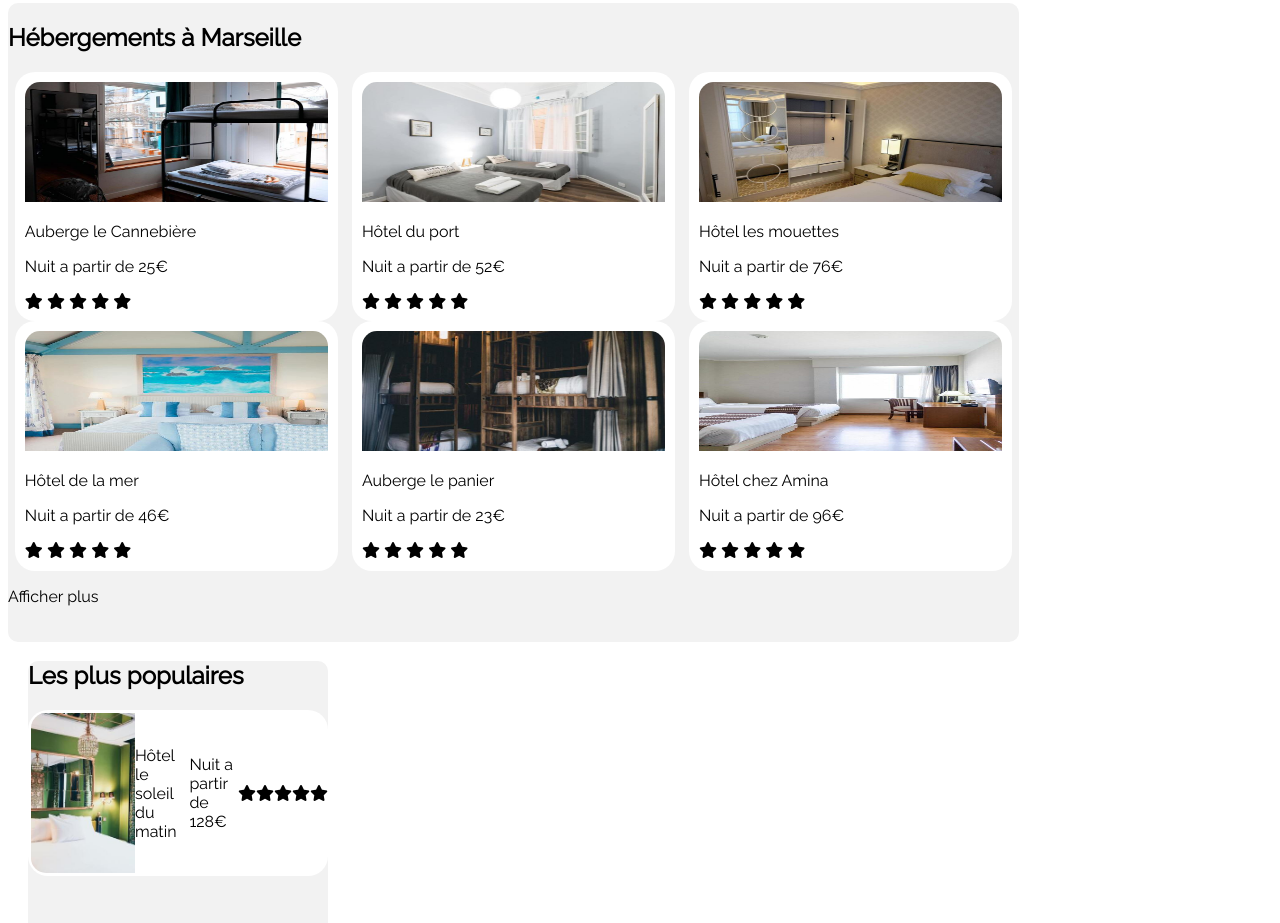
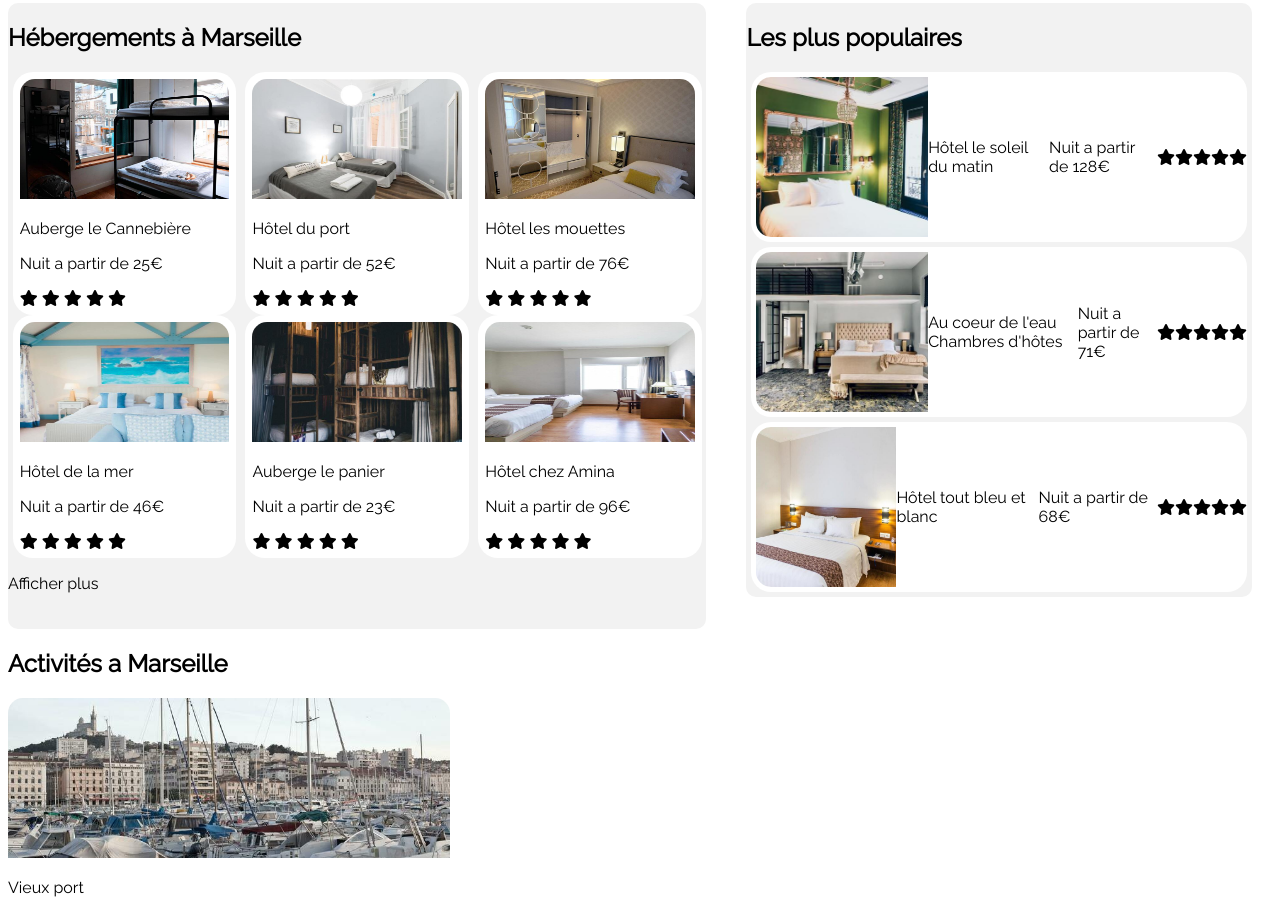
Before and after one commit to O2reee/cpm2-2022-s1-booki-hyvoz-audrey, a plain HTML site: page index.html in a window 1280 px wide. Shown: the part 337-1260 px from the top of the page. Drawn offline with Linux system fonts and the light colour scheme.

Commit message:
positionement bloc populaire

```diff
--- a/index.html
+++ b/index.html
@@ -94,10 +94,12 @@
 
    <p>Plus de 500 logements sont disponibles dans cette ville</p>
 
-
+   <div class="lignehebergementetpopulaire">
      <section id="hebergements" class="bloc1">
 
       <h2>Hébergements à Marseille</h2>
+
+
 
       <div class="hebergementsligne1">
 
@@ -177,6 +179,7 @@
  <section id="populaires" class=bloc2>
 
   <h2>Les plus populaires</h2>
+
   <div class="populairebloc">
    <img src="images/hebergements/4_small/emile-guillemot-Bj_rcSC5XfE-unsplash.jpg" class="card_img2">
    <p>Hôtel le soleil du matin</p>
@@ -187,32 +190,41 @@
    <i class="fa-sharp fa-solid fa-star"></i>
    <i class="fa-sharp fa-solid fa-star"></i>
  </div>
-<!--
-  <div>
-    <div>image</div>
-    <p>Hôtel le soleil du matin</p>
-    <p>Nuit a partir de 128€</p>
+
+ <div class="populairebloc">
+   <img src="images/hebergements/4_small/aw-creative-VGs8z60yT2c-unsplash.jpg" class="card_img2">
+   <p>Au coeur de l'eau Chambres d'hôtes</p>
+   <p>Nuit a partir de 71€</p>
+   <i class="fa-sharp fa-solid fa-star"></i>
+   <i class="fa-sharp fa-solid fa-star"></i>
+   <i class="fa-sharp fa-solid fa-star"></i>
+   <i class="fa-sharp fa-solid fa-star"></i>
+   <i class="fa-sharp fa-solid fa-star"></i>
  </div>
 
-  <div>
-    <div>image</div>
-    <p>Au coeur de l'eau Chambres d'hôtes</p>
-    <p>Nuit a partir de 71€</p>
-  </div>
-
-  <div>
-    <div>image</div>
+ <div class="populairebloc">
+   <img src="images/hebergements/4_small/febrian-zakaria-sjvU0THccQA-unsplash.jpg" class="card_img2">
    <p>Hôtel tout bleu et blanc</p>
    <p>Nuit a partir de 68€</p>
+   <i class="fa-sharp fa-solid fa-star"></i>
+   <i class="fa-sharp fa-solid fa-star"></i>
+   <i class="fa-sharp fa-solid fa-star"></i>
+   <i class="fa-sharp fa-solid fa-star"></i>
+   <i class="fa-sharp fa-solid fa-star"></i>
  </div>
--->
 </section>
-
-<!--
+</div>
 <section id="activite" class=bloc3>
 
   <h2>Activités a Marseille</h2>
 
+  <div class="">
+   <img src="images/activites/4_small/reno-laithienne-QUgJhdY5Fyk-unsplash.jpg" class="card_img3">
+   <p>Vieux port</p>
+ </div>
+
+
+<!--
 <div>
   <div>image</div>
   <p>Vieux port</p>
--- a/style.css
+++ b/style.css
@@ -139,7 +139,7 @@ nav a
 #hebergements{
     display: flex;
     flex-direction: column;
-    width: 80%;
+    width: 50%;
     height: 40%;
     padding-bottom: 20px;
 }
@@ -150,7 +150,10 @@ nav a
   margin-right: 20px;
   border-radius: 10px;
   background-color: #F2F2F2;
+  display: flex;
+  flex: 1;
 }
+
 
 .icone{
     display: flex;
@@ -189,16 +192,15 @@ nav a
 }
 
 .bloc2 {
-  height: 150px;
-  width: 300px;
+  height: 40%;
+  width: 40%;
   margin-right: 20px;
   border-radius: 10px;
   background-color: #F2F2F2;
-    flex: 1;
-    height: 650px;
-    margin-left: 20px;
-    border-radius: 10px;
+  margin-left: 20px;
+  border-radius: 10px;
 }
+
 
 .populairebloc{
     background-color: white;
@@ -208,6 +210,11 @@ nav a
     display: flex;
     justify-content: center;
     align-items: center;
+    margin-right: 5px;
+    margin-left: 5px;
+    margin-bottom: 5px;
+
+
 
 }
 .card_img2{
@@ -216,3 +223,19 @@ nav a
     height: 160px;
     border-radius: 15px 0 0 15px;
 }
+.lignehebergementetpopulaire {
+ display: flex;
+ flex-direction: row;
+}
+
+#populaires{
+    display: flex;
+    flex-direction: column;
+}
+
+ .card_img3{
+    object-fit: cover;
+    width: 35%;
+    height: 160px;
+    border-radius: 15px 15px 0 0;
+}
```
Lines whose indentation alone changed are shown as unchanged.
